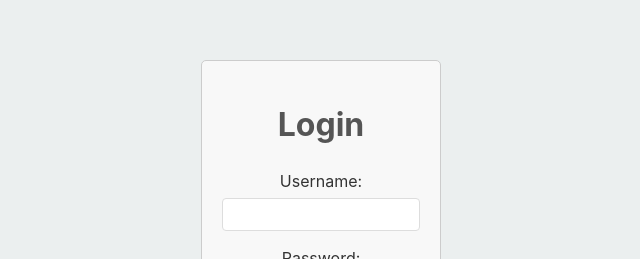
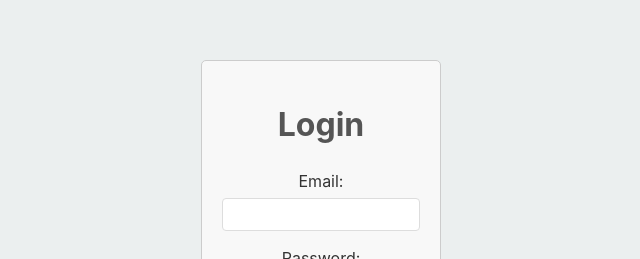
Before and after one commit to jgonz671/NomadNotifier, a React (Vite) app in the folder NomadNotifierReact/: page /sign-in in a window 1280 px wide. Shown: the part 148-407 px from the top of the page, without its empty margins (319-959 px from the left). Built offline with nearby package versions, Linux system fonts and the light colour scheme.

Commit message:
name changes

```diff
--- a/NomadNotifierReact/src/routes/CreateAccount.jsx
+++ b/NomadNotifierReact/src/routes/CreateAccount.jsx
@@ -19,7 +19,7 @@
                 alert('Account creation successful. You are successfully logged in.');
                 setTimeout(() => {
                     navigate('/');
-                }, 1000);
+                }, 800);
             })
             .catch((error) => {
                 console.log(error);
--- a/NomadNotifierReact/src/routes/SignIn.jsx
+++ b/NomadNotifierReact/src/routes/SignIn.jsx
@@ -22,7 +22,7 @@
        alert('Login successful. Redirecting...');
        setTimeout(() => {
        navigate('/auth-details');
-       }, 1000);
+       }, 800);
        })
        .catch((error) => {
            console.log(error);
@@ -41,7 +41,7 @@
            <h2>Login</h2>
            <form onSubmit={handleLogin} className="login-form">
                <div>
-                   <label htmlFor="username">Username:</label>
+                   <label htmlFor="username">Email:</label>
                    <input
                        type="text"
                        id="username"
```
